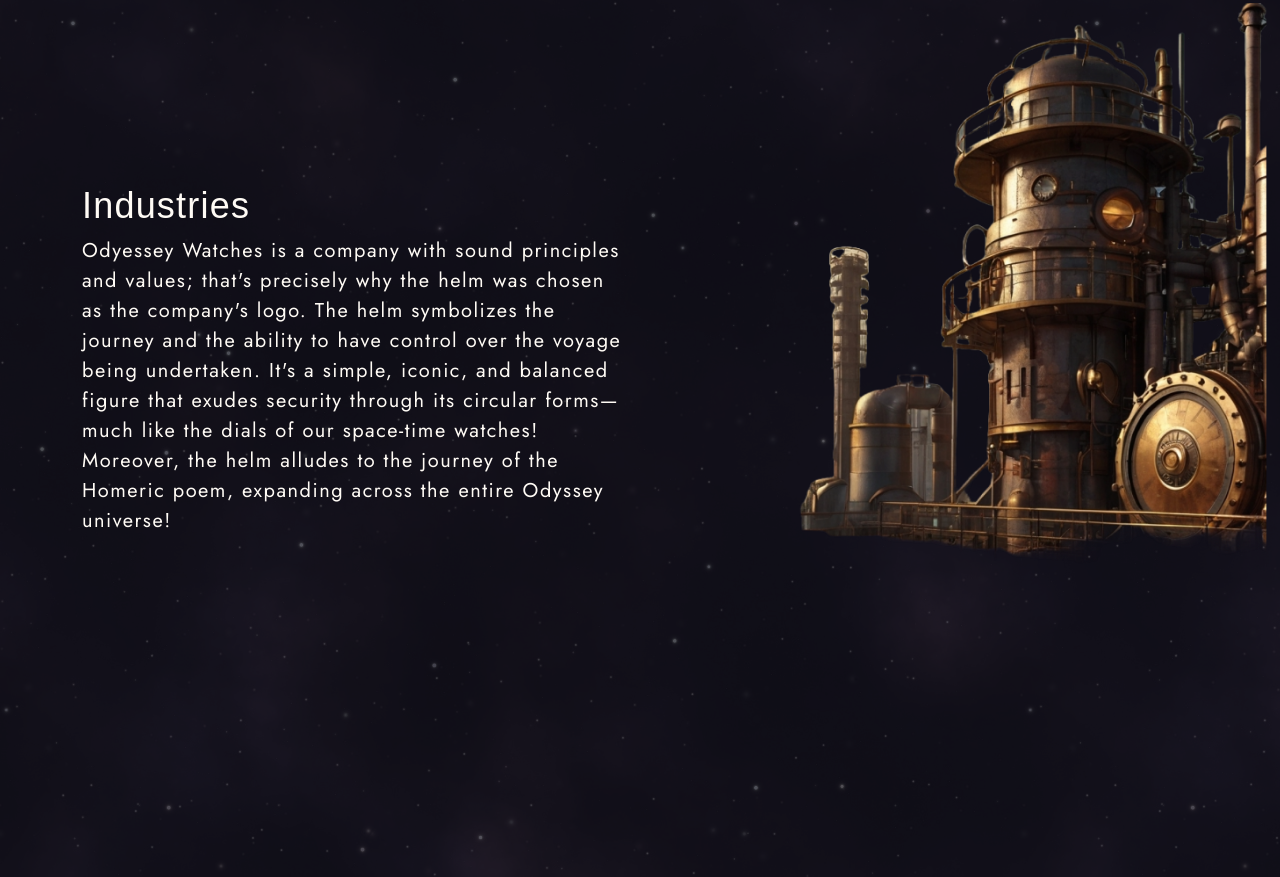
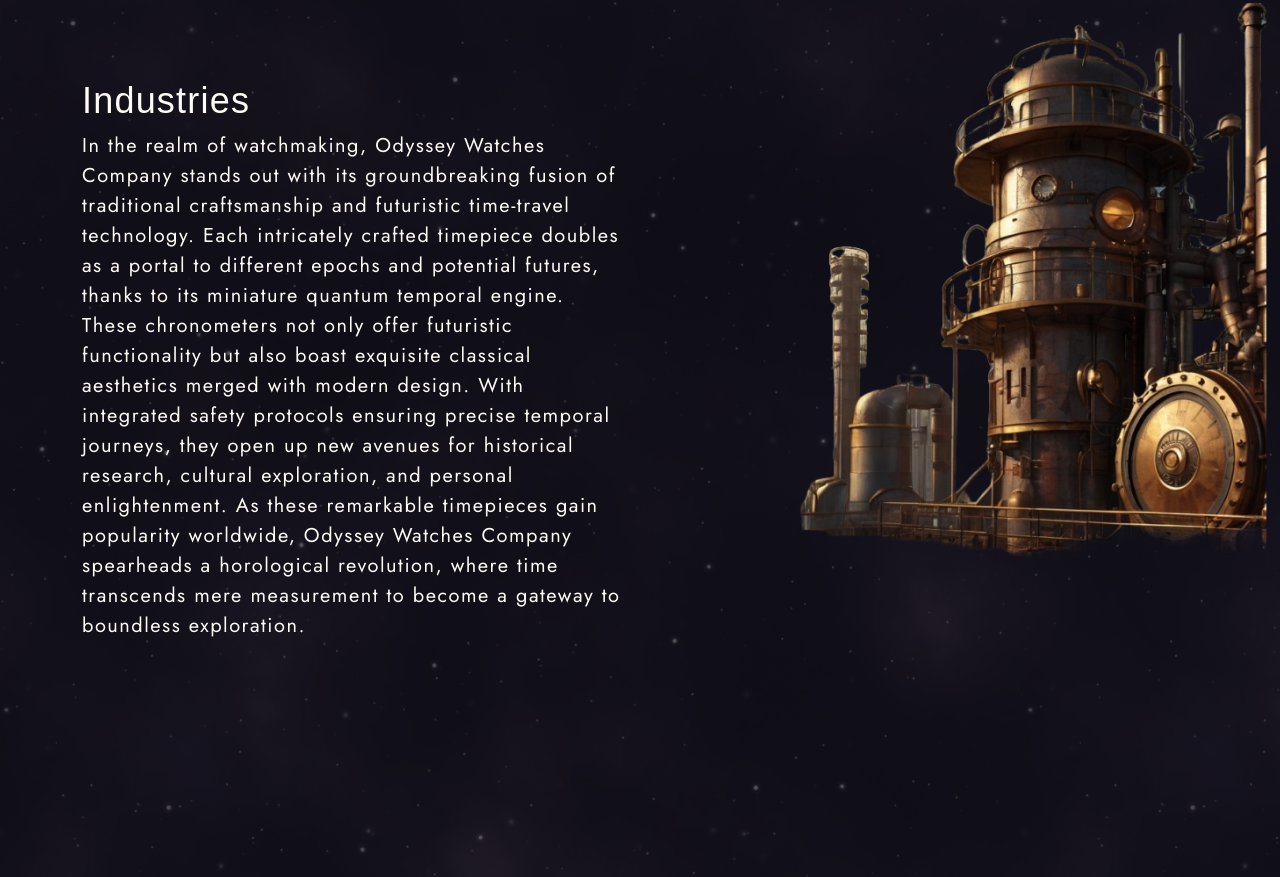
Before and after one commit to FuutsuFIX/OdysseyWatches, a plain HTML site: page 1_about_us.html in a window 1280 px wide. Shown: the part 2284-3161 px from the top of the page. Drawn offline with nearby package versions, Linux system fonts and the light colour scheme; a web font is replaced by a local one.

Commit message:
last text

```diff
--- a/1_about_us.html
+++ b/1_about_us.html
@@ -125,11 +125,15 @@
             <div>
               <h2>Industries</h2>
               <p>
-                Odyessey Watches is a company with sound principles and values; that's precisely why the helm was chosen as the company's logo.
-                The helm symbolizes the journey and the ability to have control over the voyage being undertaken.
-                It's a simple, iconic, and balanced figure that exudes security through its circular forms—much like
-                the dials of our space-time watches! Moreover, the helm alludes to the journey of the Homeric poem,
-                expanding across the entire Odyssey universe!
+                In the realm of watchmaking, Odyssey Watches Company stands out with
+                its groundbreaking fusion of traditional craftsmanship and futuristic time-travel technology.
+                Each intricately crafted timepiece doubles as a portal to different epochs and potential futures,
+                thanks to its miniature quantum temporal engine. These chronometers not only offer futuristic
+                functionality but also boast exquisite classical aesthetics merged with modern design.
+                With integrated safety protocols ensuring precise temporal journeys,
+                they open up new avenues for historical research, cultural exploration, and personal enlightenment.
+                As these remarkable timepieces gain popularity worldwide, Odyssey Watches Company spearheads
+                a horological revolution, where time transcends mere measurement to become a gateway to boundless exploration.
               </p>
             </div>
           </div>
```
